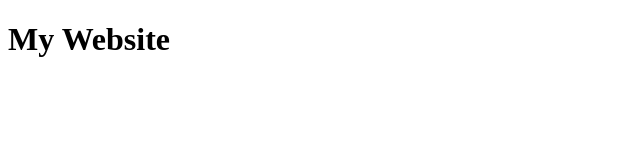
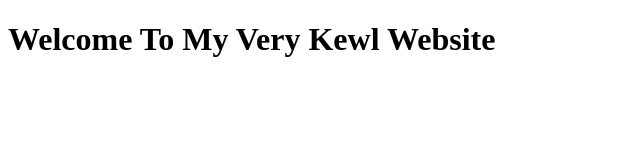
Before and after one commit to KuyaDrip/KuyaDrip.github.io, a plain HTML site: page index.html in a window 1280 px wide. Shown: the whole page, without its empty margins (0-640 px from the left). Drawn offline with Linux system fonts and the light colour scheme.

Commit message:
Update index.html

```diff
--- a/index.html
+++ b/index.html
@@ -2,9 +2,9 @@
 <html lang="en">
 <head>
     <meta charset="UTF-8">
-    <title>My Website</title>
+    <title>Welcome To My Very Kewl Website</title>
 </head>
 <body>
-    <h1>My Website</h1>
+    <h1>Welcome To My Very Kewl Website</h1>
 </body>
 </html>
```
